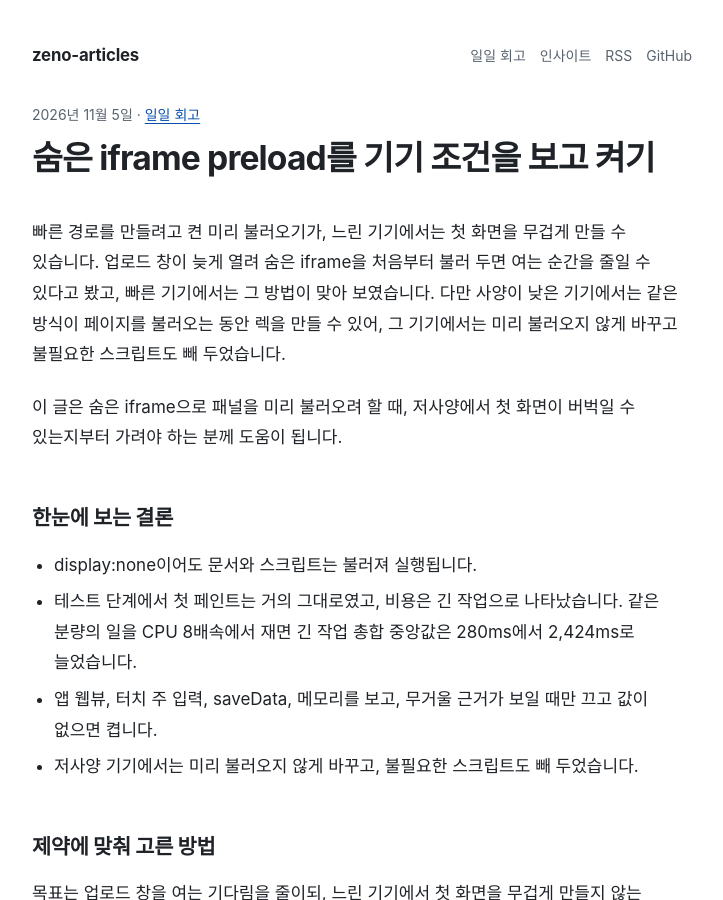
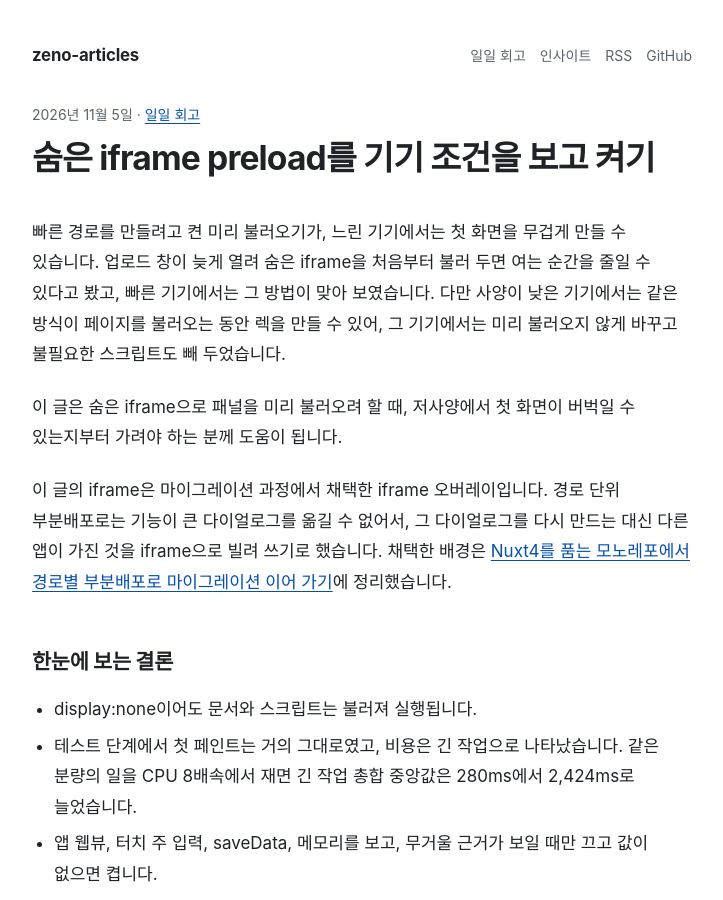
Before and after one commit to zeno0505/dev-articles, a Jekyll site: the page built from _posts/2026-11-05-prework-when-to-connect.md, in a window 1280 px wide and 900 px high. Shown: the whole window, without its empty margins (278-1001 px from the left). Built offline with Jekyll 4.4.1, drawn with Linux system fonts in a browser that asks for light colours; some web fonts are replaced.

Commit message:
post: iframe 오버레이 채택 이유 문단 추가 (2026-11-05-prework-when-to-connect)

```diff
--- a/_posts/2026-11-05-prework-when-to-connect.md
+++ b/_posts/2026-11-05-prework-when-to-connect.md
@@ -8,6 +8,8 @@ description: "업로드 창을 빨리 열려고 켠 숨은 iframe preload는,
 빠른 경로를 만들려고 켠 미리 불러오기가, 느린 기기에서는 첫 화면을 무겁게 만들 수 있습니다. 업로드 창이 늦게 열려 숨은 iframe을 처음부터 불러 두면 여는 순간을 줄일 수 있다고 봤고, 빠른 기기에서는 그 방법이 맞아 보였습니다. 다만 사양이 낮은 기기에서는 같은 방식이 페이지를 불러오는 동안 렉을 만들 수 있어, 그 기기에서는 미리 불러오지 않게 바꾸고 불필요한 스크립트도 빼 두었습니다.
 
 이 글은 숨은 iframe으로 패널을 미리 불러오려 할 때, 저사양에서 첫 화면이 버벅일 수 있는지부터 가려야 하는 분께 도움이 됩니다.
+
+이 글의 iframe은 마이그레이션 과정에서 채택한 iframe 오버레이입니다. 경로 단위 부분배포로는 기능이 큰 다이얼로그를 옮길 수 없어서, 그 다이얼로그를 다시 만드는 대신 다른 앱이 가진 것을 iframe으로 빌려 쓰기로 했습니다. 채택한 배경은 [Nuxt4를 품는 모노레포에서 경로별 부분배포로 마이그레이션 이어 가기](https://zeno0505.github.io/dev-articles/2026/11/20/partial-deploy-by-path-in-nuxt4-monorepo/)에 정리했습니다.
 
 ## 한눈에 보는 결론
 
```
